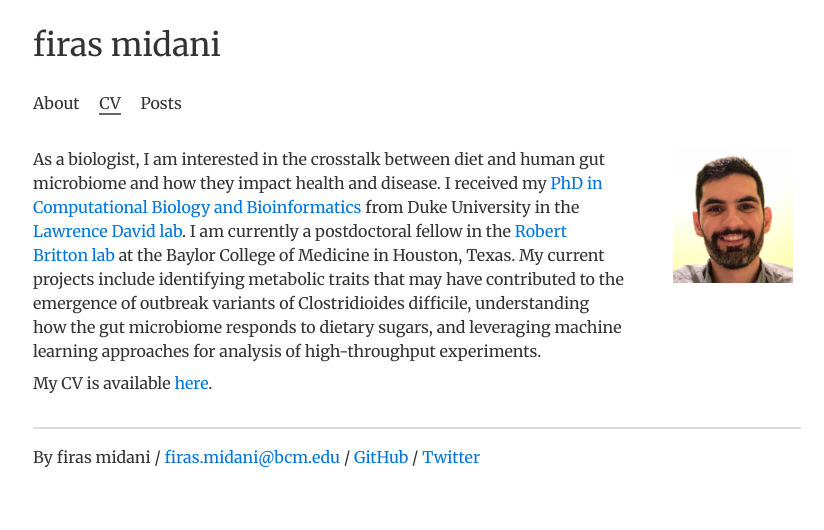
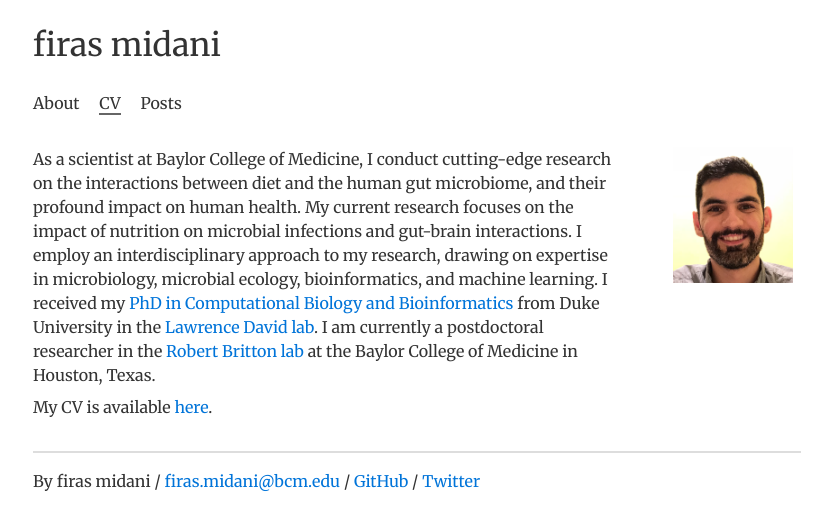
Before and after one commit to firasmidani/firasmidani.github.io, a Jekyll site: the page built from cv/index.html, in a window 1280 px wide. Shown: the top 530 px of the page, without its empty margins (223-1047 px from the left). Built offline with Jekyll 4.4.1, drawn with Linux system fonts in a browser that asks for light colours; comment, search, counter and statistics services are not loaded.

Commit message:
Update index.html

```diff
--- a/cv/index.html
+++ b/cv/index.html
@@ -9,16 +9,18 @@ title: cv
 <col width="22%">
 <tr>
    <td align="left" vertical-align="center" style="padding-left:0px">
-         <p1 > As a biologist, I am interested in the crosstalk between diet and human gut microbiome
-	      and how they impact health and disease. I received my <a href="https://genome.duke.edu/education/CBB">
-	      PhD in Computational Biology and Bioinformatics</a>  from Duke University in the
-	      <a href="http://el.ladlab.org:8080">Lawrence David lab</a>. I am currently a postdoctoral fellow
-	      in the <a href="https://www.bcm.edu/research/labs/robert-britton">Robert Britton lab</a> at
-	      the Baylor College of Medicine in Houston, Texas.
-	      My current projects include identifying metabolic traits that may have contributed to
-	      the emergence of outbreak variants of Clostridioides difficile, understanding how the
-	      gut microbiome responds to dietary sugars, and leveraging machine learning approaches for analysis
-	      of high-throughput experiments.
+         <p1 > As a scientist at Baylor College of Medicine, I conduct cutting-edge research on the
+	      interactions between diet and the human gut microbiome, and their profound impact
+	      on human health. My current research focuses on the impact of nutrition on microbial
+	      infections and gut-brain interactions. I employ an interdisciplinary approach to my
+	      research, drawing on expertise in microbiology, microbial ecology, bioinformatics,
+	      and machine learning. I received
+	   my <a href="https://genome.duke.edu/education/CBB">PhD in Computational
+	   Biology and Bioinformatics</a>  from Duke University in the
+	   <a href="http://el.ladlab.org:8080">Lawrence David lab</a>.
+	   I am currently a postdoctoral researcher in the
+	   <a href="https://www.bcm.edu/research/labs/robert-britton">Robert Britton lab</a>
+	   at the Baylor College of Medicine in Houston, Texas.
        </p1>
 </td>
 <td align="right" style="padding-left:0px">
```
